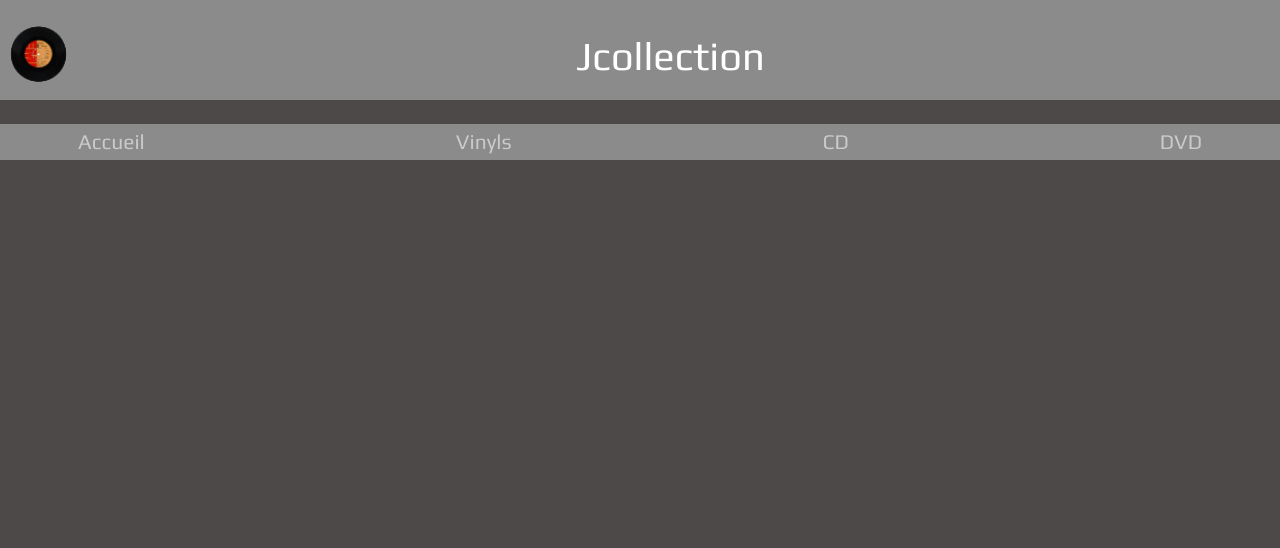
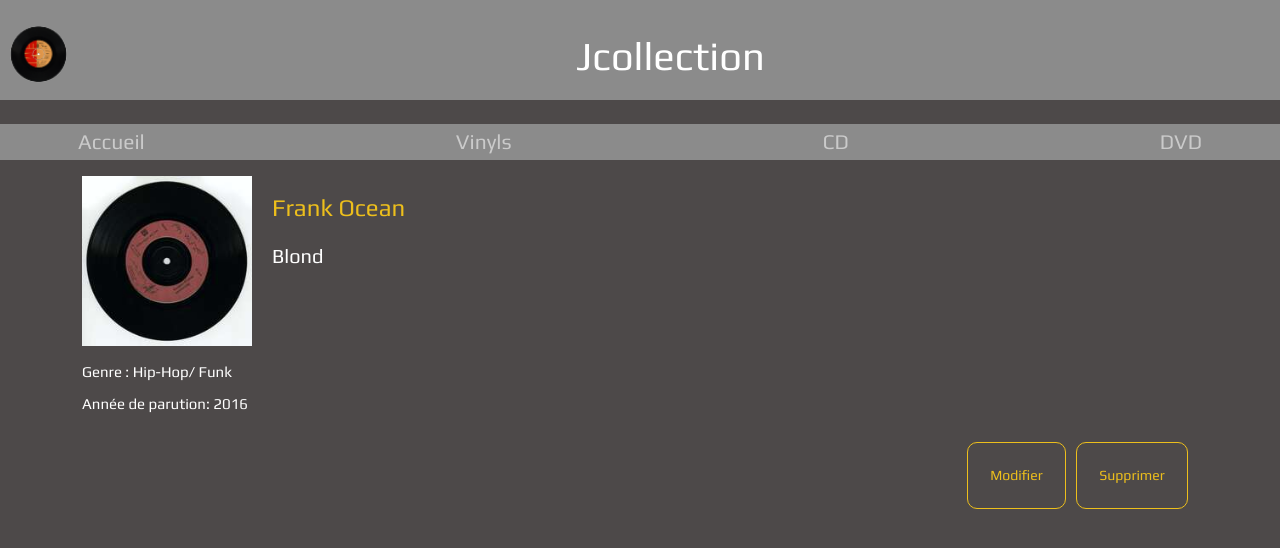
Before and after one commit to Jadeec/Jcollection-checkpoint4-front, an Angular app: page /vinyl in a window 1280 px wide. Before the commit this address led to /. Shown: the top 548 px of the page. Built offline with nearby package versions, Linux system fonts and the light colour scheme.

Commit message:
vinyl view done

```diff
--- a/src/app/app-routing.module.ts
+++ b/src/app/app-routing.module.ts
@@ -3,6 +3,7 @@
 import { CdsComponent } from './cd/cds.component';
 import { DvdsComponent } from './dvd/dvds.component';
 import { HomeComponent } from './home/home.component';
+import { VinylComponent } from './vinyl/vinyl.component';
 import { VinylsComponent } from './vinyl/vinyls.component';
 
 const routes: Routes = [
@@ -11,6 +12,7 @@
   {path: 'vinyls', component: VinylsComponent},
   {path: 'cds', component: CdsComponent},
   {path: 'dvds', component: DvdsComponent},
+  {path: 'vinyl', component: VinylComponent},
 ];
 
 @NgModule({
--- a/src/app/app.component.css
+++ b/src/app/app.component.css
@@ -3,4 +3,5 @@
 
 body{
     background-color: #4D4949;
+    color: white;
 }
--- a/src/app/app.module.ts
+++ b/src/app/app.module.ts
@@ -10,6 +10,7 @@
 import { VinylsComponent } from './vinyl/vinyls.component';
 import { CdsComponent } from './cd/cds.component';
 import { DvdsComponent } from './dvd/dvds.component';
+import { VinylComponent } from './vinyl/vinyl.component';
 
 @NgModule({
   declarations: [
@@ -18,7 +19,8 @@
     HomeComponent,
     VinylsComponent,
     CdsComponent,
-    DvdsComponent
+    DvdsComponent,
+    VinylComponent
   ],
   imports: [
     BrowserModule,
--- /dev/null
+++ b/src/app/vinyl/vinyl.component.css
@@ -0,0 +1,30 @@
+img {
+  height: 10.625rem;
+  width: 10.625rem;
+}
+
+button {
+    border: #edbf1c 1px solid;
+    background-color: transparent;
+    color: #edbf1c;
+    border-radius: 10px;
+    margin-right: 0.625rem;
+    padding: 2%;
+}
+
+.artistInfo {
+  margin-left: 1.25rem;
+}
+
+.artist {
+  color: #edbf1c;
+}
+
+.title,
+.artist {
+  font-family: "Play", sans-serif;
+}
+
+.albumInfo {
+    font-size: 15px;
+}
--- /dev/null
+++ b/src/app/vinyl/vinyl.component.html
@@ -0,0 +1,18 @@
+<div class="container">
+  <div class="d-flex mt-3">
+    <img src="./assets/img/vinyl.jpg" alt="vinyl cover" />
+    <div class="d-flex flex-column artistInfo mt-3">
+      <h1 class="artist">Frank Ocean</h1>
+      <h2 class="title">Blond</h2>
+    </div>
+  </div>
+  <div class="row albumInfo mt-3">
+    <p>Genre : Hip-Hop/ Funk</p>
+    <p>Année de parution:  2016</p>
+  </div>
+  <div class=" d-flex justify-content-end mt-3 buttons">
+      <button>Modifier</button>
+      <button>Supprimer</button>
+
+  </div>
+</div>
--- /dev/null
+++ b/src/app/vinyl/vinyl.component.ts
@@ -0,0 +1,15 @@
+import { Component, OnInit } from '@angular/core';
+
+@Component({
+  selector: 'app-vinyl',
+  templateUrl: './vinyl.component.html',
+  styleUrls: ['./vinyl.component.css']
+})
+export class VinylComponent implements OnInit {
+
+  constructor() { }
+
+  ngOnInit(): void {
+  }
+
+}
```
Also changed, not shown: src/assets/img/vinyl.jpg (added).
